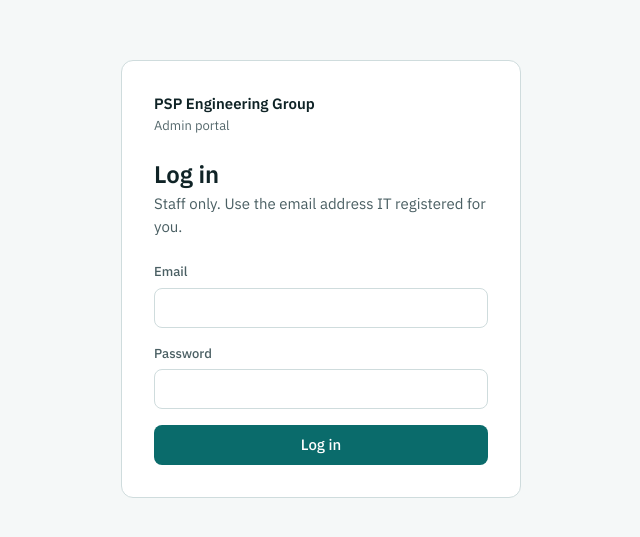
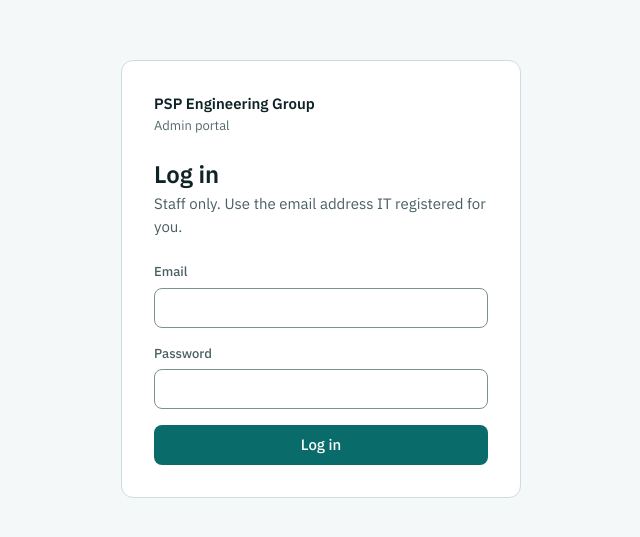
Before and after one commit to Bijengwa/PSP, a React (Vite) app in the folder web/: page /office/auth/login in a window 1280 px wide. Shown: the part 121-658 px from the top of the page, without its empty margins (319-959 px from the left). Built offline with nearby package versions, Linux system fonts and the light colour scheme; no server answers.

Commit message:
overnight: Current step: **M1.6**

```diff
--- a/web/src/index.css
+++ b/web/src/index.css
@@ -1,12 +1,14 @@
 /* Design tokens taken from PSP-Engineering-Group-Preview.html.
    index.html sets data-theme="light" | "dark" on <html> before first paint.
-   Text tokens meet WCAG AA (4.5:1) on --surface, --surface-muted and --page. */
+   Text tokens meet WCAG AA (4.5:1) on --surface, --surface-muted and --page.
+   --border-strong outlines form inputs and meets 3:1 on --surface. */
 :root {
   color-scheme: light;
   --ink: #0f2326;
   --ink-muted: #4a5f63;
   --ink-subtle: #56696d;
   --border: #cfdcdd;
+  --border-strong: #7d9093;
   --surface: #ffffff;
   --surface-muted: #e8eff0;
   --page: #f5f8f8;
@@ -39,6 +41,7 @@
   --ink-muted: #a9babd;
   --ink-subtle: #8fa3a6;
   --border: #2e4448;
+  --border-strong: #6a8084;
   --surface: #152427;
   --surface-muted: #0f1c1f;
   --page: #0b1517;
--- a/web/src/management/auth/auth.css
+++ b/web/src/management/auth/auth.css
@@ -63,7 +63,7 @@
 .field-input {
   height: 40px;
   padding: 0 12px;
-  border: 1px solid var(--border);
+  border: 1px solid var(--border-strong);
   border-radius: var(--radius);
   background: var(--surface);
   color: var(--ink);
```
Also changed, not shown: 3 other files (tests, documents, lock files or other folders).
